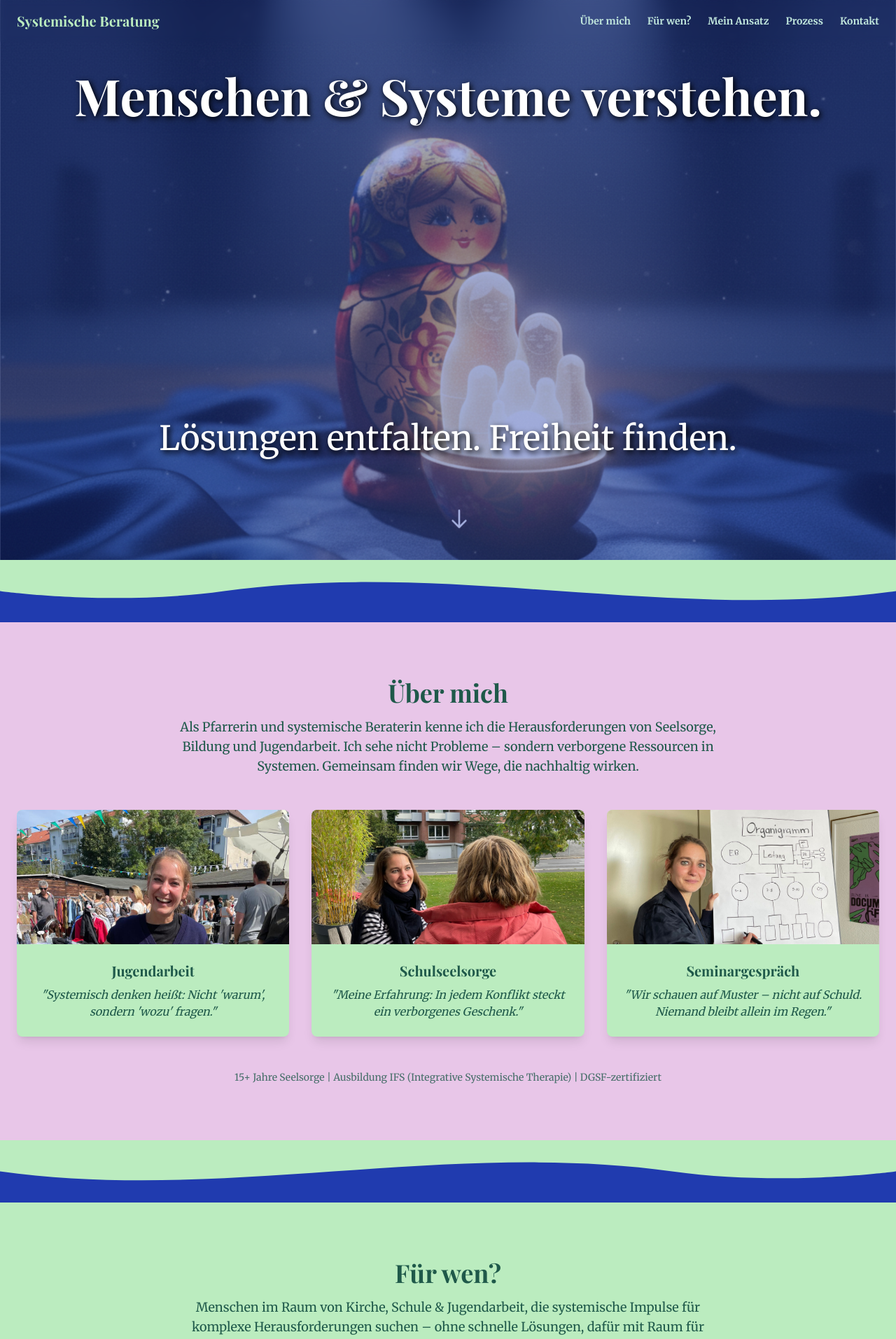
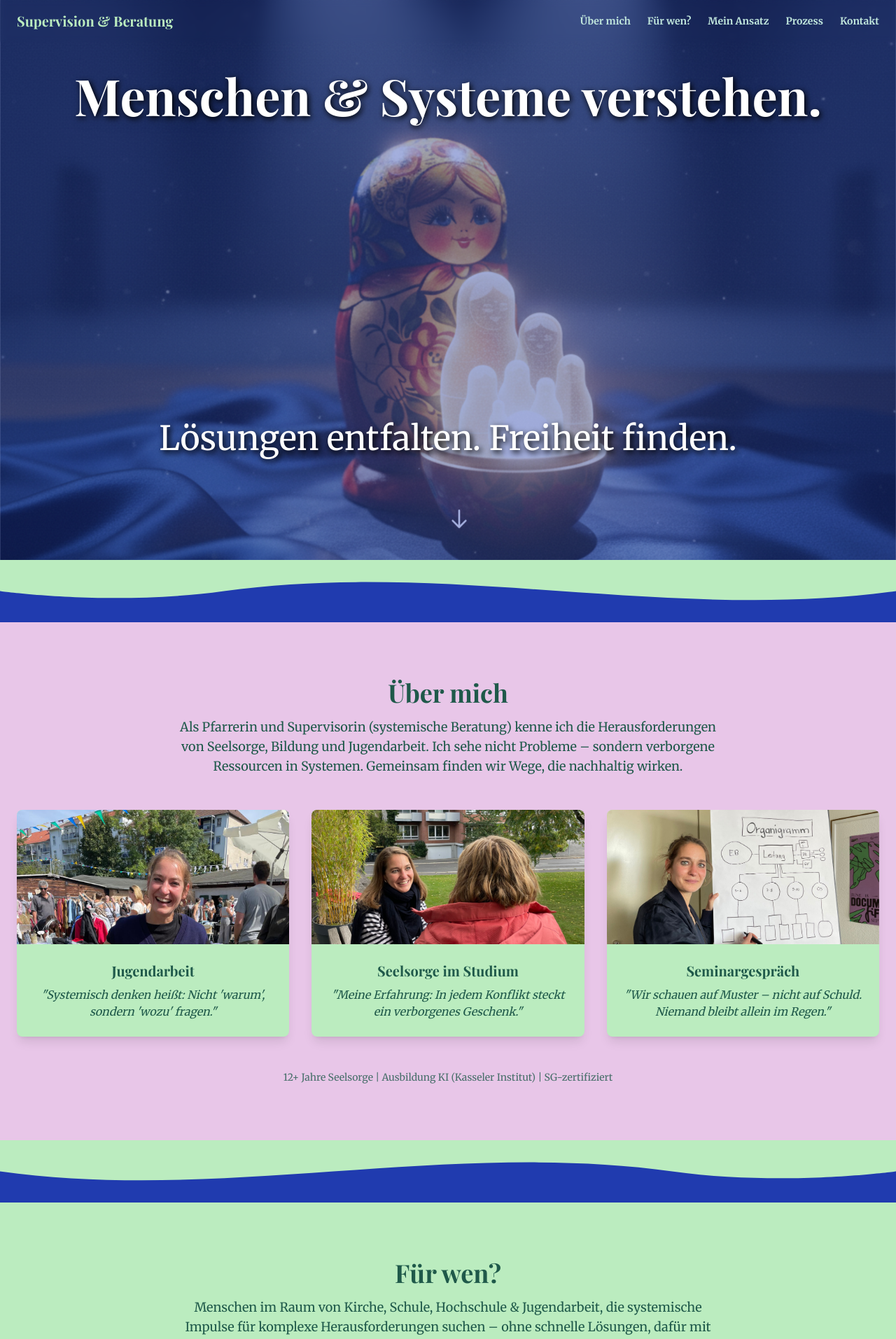
Before and after one commit to johappel/systhemische-beratung, a React (Vite) app: page / in a window 1280 px wide. Shown: the top 1913 px of the page at 70% size. Built offline with nearby package versions, Linux system fonts and the light colour scheme.

Commit message:
change texts

```diff
--- a/systemische-beratung-webseite/components/About.tsx
+++ b/systemische-beratung-webseite/components/About.tsx
@@ -16,7 +16,7 @@ const About: React.FC = () => {
       <div className="container mx-auto px-6 text-center">
         <h2 className="font-heading text-4xl font-bold mb-4">Über mich</h2>
         <p className="max-w-3xl mx-auto mb-12 text-lg">
-          Als Pfarrerin und systemische Beraterin kenne ich die Herausforderungen von Seelsorge, Bildung und Jugendarbeit. Ich sehe nicht Probleme – sondern verborgene Ressourcen in Systemen. Gemeinsam finden wir Wege, die nachhaltig wirken.
+          Als Pfarrerin und Supervisorin (systemische Beratung) kenne ich die Herausforderungen von Seelsorge, Bildung und Jugendarbeit. Ich sehe nicht Probleme – sondern verborgene Ressourcen in Systemen. Gemeinsam finden wir Wege, die nachhaltig wirken.
         </p>
         <div className="grid md:grid-cols-3 gap-8">
             <Card
@@ -26,7 +26,7 @@ const About: React.FC = () => {
             />
             <Card
                 imgSrc="images/schulseelsorgerin.jpeg"
-                title="Schulseelsorge"
+                title="Seelsorge im Studium"
                 quote="Meine Erfahrung: In jedem Konflikt steckt ein verborgenes Geschenk."
             />
             <Card
@@ -36,7 +36,7 @@ const About: React.FC = () => {
             />
         </div>
   <p className="mt-12 text-sm opacity-80">
-          15+ Jahre Seelsorge | Ausbildung IFS (Integrative Systemische Therapie) | DGSF-zertifiziert
+          12+ Jahre Seelsorge | Ausbildung KI (Kasseler Institut) | SG-zertifiziert
         </p>
       </div>
     </section>
--- a/systemische-beratung-webseite/components/Contact.tsx
+++ b/systemische-beratung-webseite/components/Contact.tsx
@@ -15,7 +15,7 @@ const Contact: React.FC = () => {
         </p>
         <button
           className="font-bold py-3 px-8 rounded-lg transform hover:scale-105 transition-all duration-300 shadow-lg bg-button text-fg-button hover:brightness-110"
-          onClick={() => window.location.href = 'mailto:beispiel@email.de'}
+          onClick={() => window.location.href = 'mailto:anna-maria.plischke@ekkw.de'}
         >
           Lassen Sie uns reden
         </button>
--- a/systemische-beratung-webseite/components/ForWhom.tsx
+++ b/systemische-beratung-webseite/components/ForWhom.tsx
@@ -23,7 +23,7 @@ const ForWhom: React.FC = () => {
       <div className="container mx-auto px-6 text-center">
         <h2 className="font-heading text-4xl font-bold mb-4">Für wen?</h2>
         <p className="max-w-3xl mx-auto mb-16 text-lg">
-          Menschen im Raum von Kirche, Schule & Jugendarbeit, die systemische Impulse für komplexe Herausforderungen suchen – ohne schnelle Lösungen, dafür mit Raum für Entfaltung.
+          Menschen im Raum von Kirche, Schule, Hochschule & Jugendarbeit, die systemische Impulse für komplexe Herausforderungen suchen – ohne schnelle Lösungen, dafür mit Raum für Entfaltung.
         </p>
         <div className="flex flex-wrap justify-center items-center gap-16">
           <Postcard
--- a/systemische-beratung-webseite/components/Header.tsx
+++ b/systemische-beratung-webseite/components/Header.tsx
@@ -22,7 +22,7 @@ const Header: React.FC = () => {
   return (
     <header className={`fixed top-0 left-0 right-0 z-50 transition-all duration-300 backdrop-blur-sm ${isScrolled ? 'shadow-lg bg-header-nav' : 'bg-header'}`}>
       <nav className="container mx-auto px-6 py-4 flex justify-between items-center text-fg-header-nav">
-        <a href="#hero" className="font-heading text-xl font-bold transition-colors text-fg-header-logo">Systemische Beratung</a>
+        <a href="#hero" className="font-heading text-xl font-bold transition-colors text-fg-header-logo">Supervision & Beratung</a>
         <div className="hidden md:flex space-x-6">
           {navLinks.map((link) => (
             <a key={link.href} href={link.href} className="font-body text-sm font-semibold hover:underline transition-colors text-fg-header-nav">
```
